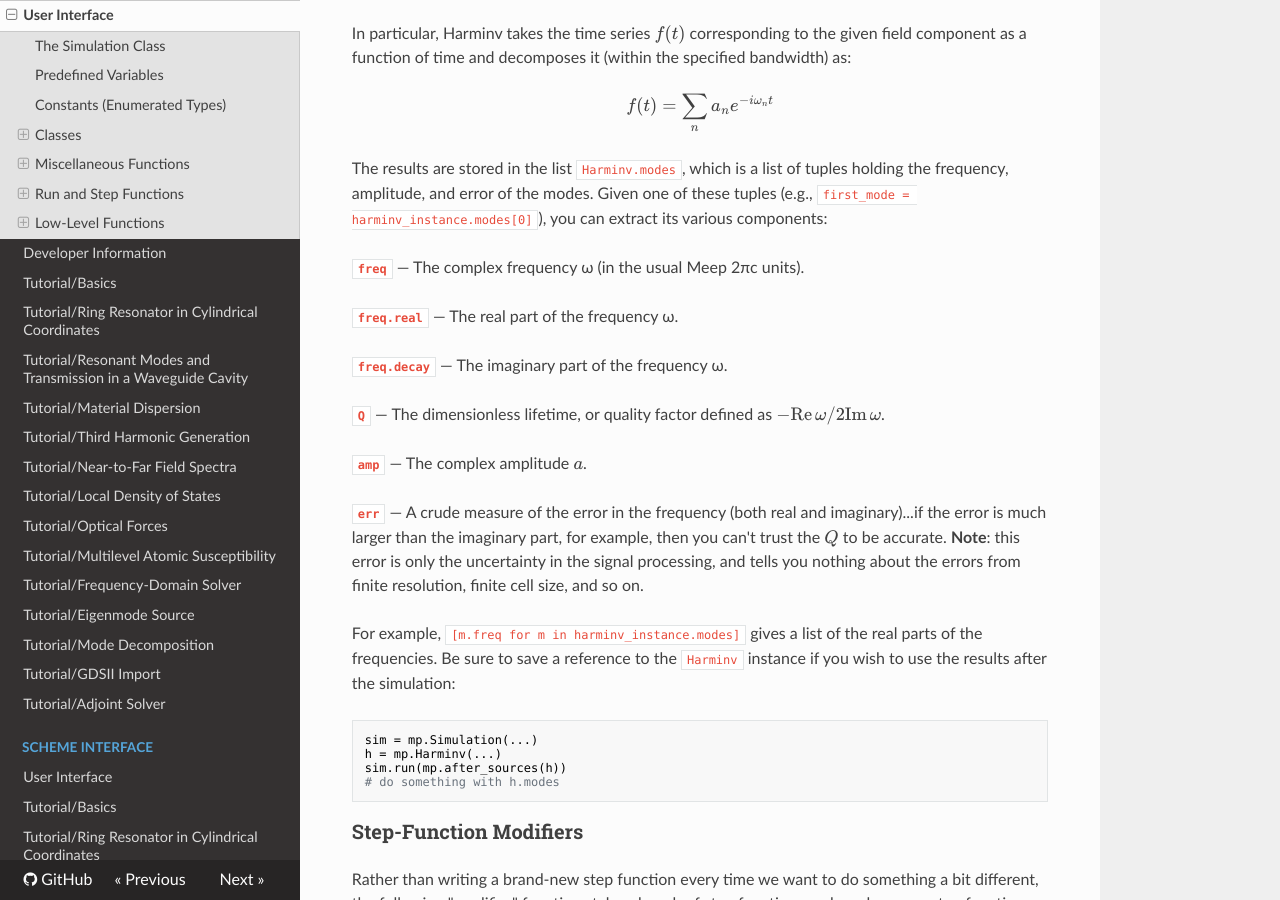
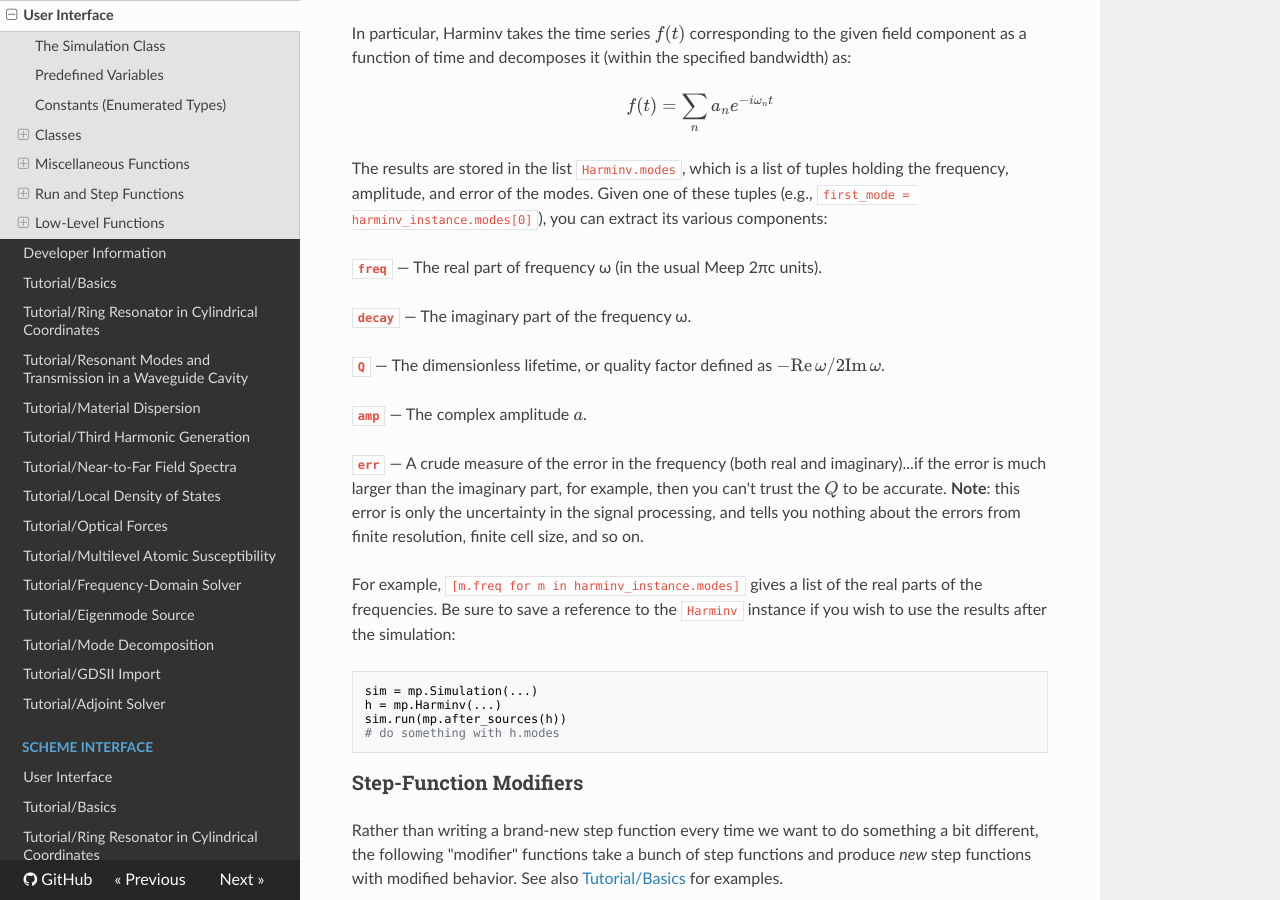
Before and after one commit to NanoComp/meep, an MkDocs documentation site: the page built from doc/docs/Python_User_Interface.md, in a window 1280 px wide and 900 px high, scrolled down 53936 px. Built offline with MkDocs 1.6.1, drawn with Linux system fonts in a browser that asks for light colours; nearby versions of some CDN libraries; formulas are drawn with MathJax 3; old or Windows-style settings are respelled for this version of MkDocs.

Commit message:
fix minor typos of docs

```diff
--- a/doc/docs/Python_User_Interface.md
+++ b/doc/docs/Python_User_Interface.md
@@ -1744,13 +1744,9 @@ The results are stored in the list `Harminv.modes`, which is a list of tuples ho
 
 **`freq`**
 —
-The complex frequency ω (in the usual Meep 2πc units).
-
-**`freq.real`**
-—
-The real part of the frequency ω.
-
-**`freq.decay`**
+The real part of frequency ω (in the usual Meep 2πc units).
+
+**`decay`**
 —
 The imaginary part of the frequency ω.
 
```
